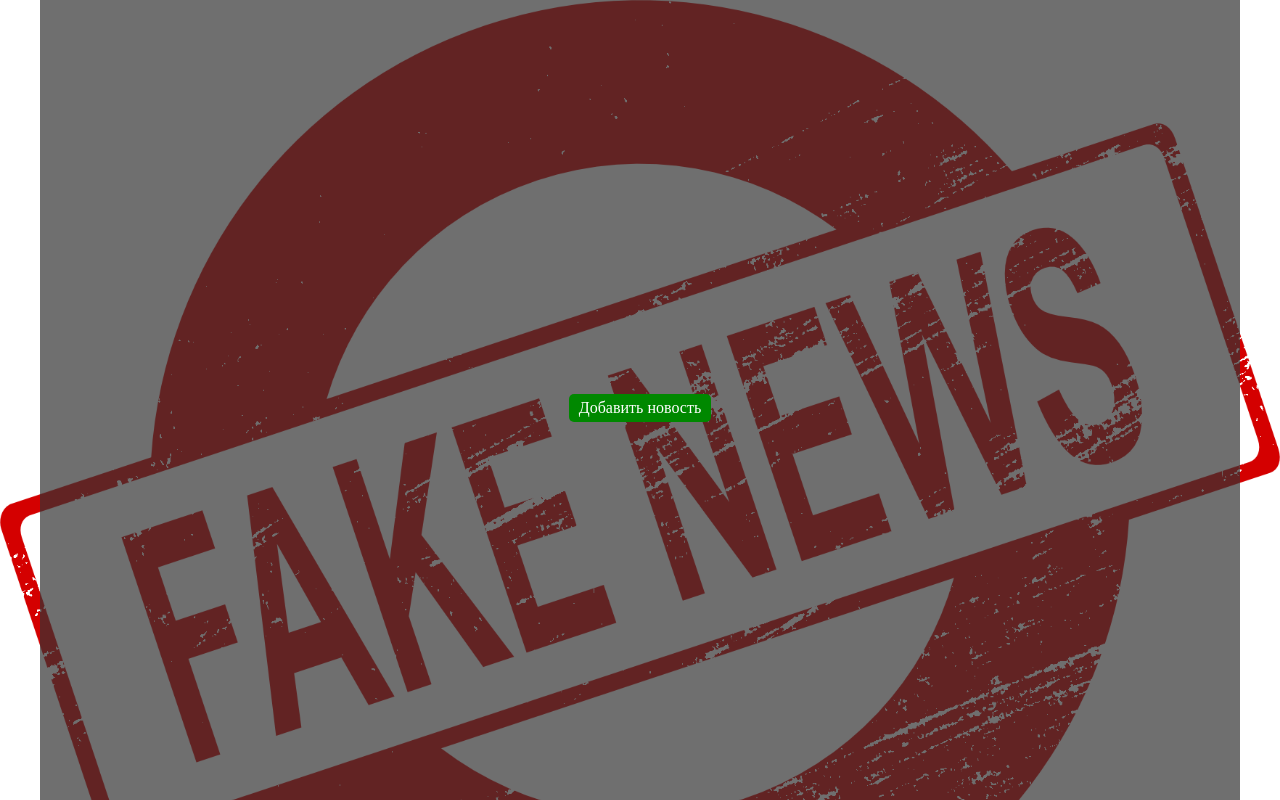
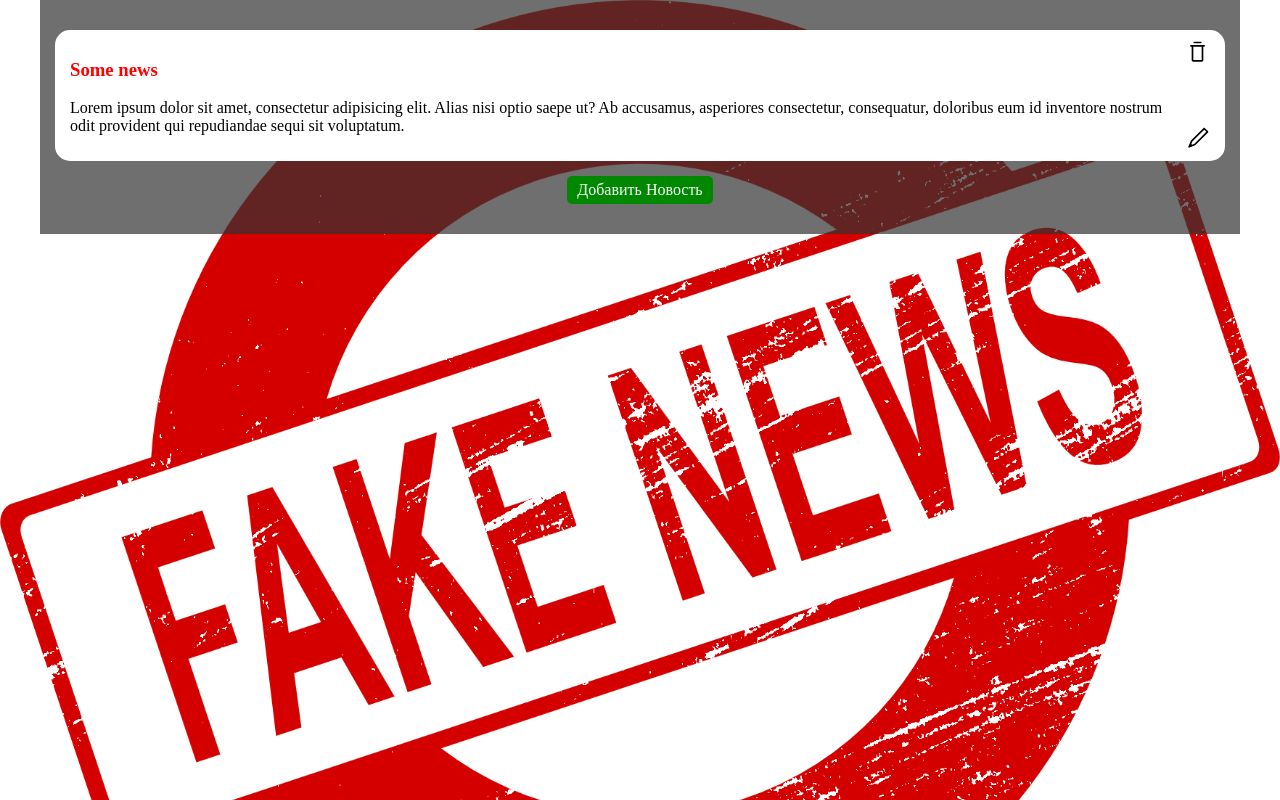
Before and after one commit to AlexandrKovalev1/crud, a React (Vite) app: page / in a window 1280 px wide. Built offline with nearby package versions, Linux system fonts and the light colour scheme.

Commit message:
SEOTLT feat: implemented NewsPage

```diff
--- /dev/null
+++ b/src/components/forms/addOrEditNewsItemForm/index.ts
@@ -0,0 +1 @@
+export * from './AddOrEditNewsItemForm'
--- /dev/null
+++ b/src/features/newsPage/lib/useNews.ts
@@ -0,0 +1,14 @@
+import { useAppDispatch, useAppSelector } from '../../../services/store.ts'
+import { newsActions, selectNews } from '../model/newsSlice.ts'
+import { useEffect } from 'react'
+
+export const useNews = () => {
+  const news = useAppSelector(selectNews)
+  const dispatch = useAppDispatch()
+  useEffect(() => {
+    dispatch(newsActions.fetchNews())
+  }, [])
+  return {
+    news,
+  }
+}
--- a/src/features/newsPage/ui/NewsPage.tsx
+++ b/src/features/newsPage/ui/NewsPage.tsx
@@ -1,11 +1,16 @@
 import s from './newsPage.module.scss'
-import { Button } from '../../../components/button'
+import { NewsItem } from '../../../components/newsItem/NewsItem.tsx'
+import { AddNewsItem } from '../../../components/addNewsItem'
+import { useNews } from '../lib/useNews.ts'
 
 export const NewsPage = () => {
+  const { news } = useNews()
   return (
     <div className={s.container}>
-      <div></div>
-      <Button>Добавить новость</Button>
+      <div className={s.newsBlock}>
+        {news?.map(n => <NewsItem heading={n.title} content={n.content} key={n.id} id={n.id} />)}
+      </div>
+      <AddNewsItem />
     </div>
   )
 }
--- a/src/features/newsPage/ui/newsPage.module.scss
+++ b/src/features/newsPage/ui/newsPage.module.scss
@@ -7,9 +7,14 @@
 
   width: 100%;
   max-width: 1200px;
-  height: 100vh;
   margin: 0 auto;
-  padding: 0 15px;
+  padding: 30px 15px;
 
   background-color: rgb(51 51 51 / 70%);
+
+  & .newsBlock {
+    display: grid;
+    row-gap: 15px;
+    width: 100%;
+  }
 }
```
